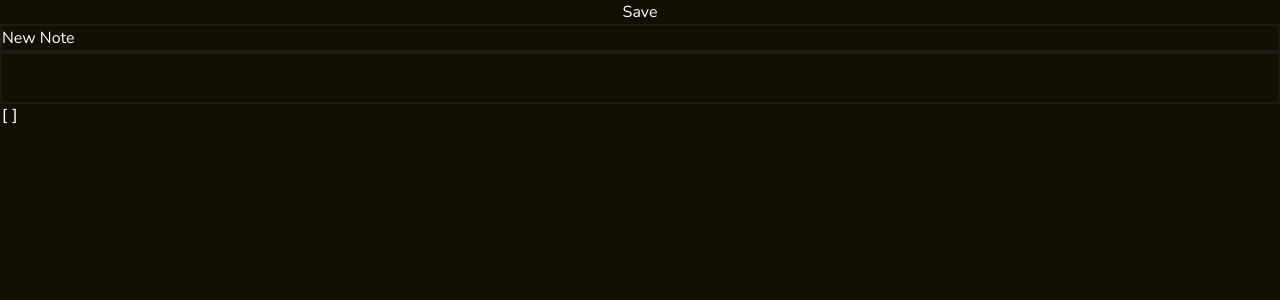
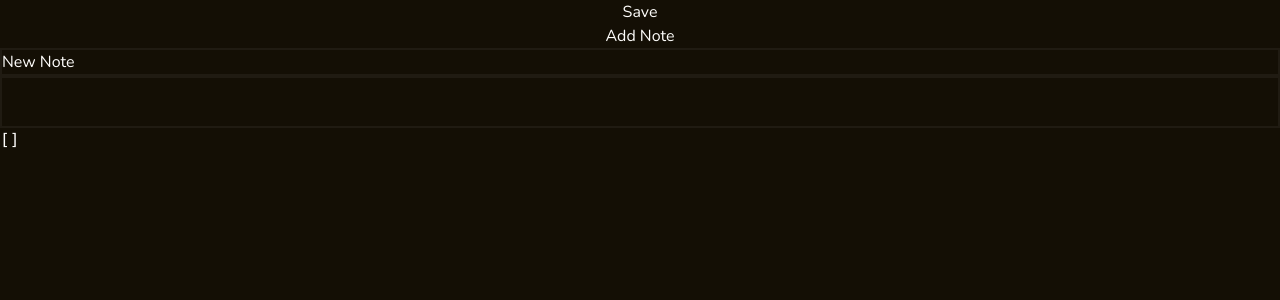
Before and after one commit to dmm22/notes, a React (Vite) app: page / in a window 1280 px wide. Shown: the top 300 px of the page. Built offline with nearby package versions, Linux system fonts and the light colour scheme.

Commit message:
Add function create new notes

```diff
--- a/src/components/NoteEditor.tsx
+++ b/src/components/NoteEditor.tsx
@@ -2,13 +2,14 @@ import { useContext } from "react"
 import { NoteContext } from "../contexts/NoteContext"
 
 export default function NoteEditor() {
-  const { currentNote, editCurrentNote, saveCurrentNote, notes } =
+  const { currentNote, editCurrentNote, saveCurrentNote, notes, addNote } =
     useContext(NoteContext)
   const { title, body } = currentNote
 
   return (
     <section className="text-text flex flex-col">
       <button onClick={saveCurrentNote}>Save</button>
+      <button onClick={addNote}>Add Note</button>
       <input
         onChange={e => editCurrentNote("title", e.target.value)}
         value={title}
--- a/src/contexts/NoteContext.tsx
+++ b/src/contexts/NoteContext.tsx
@@ -2,10 +2,11 @@ import { createContext, useState } from "react"
 import Note from "../types/Note"
 
 interface NoteContextInterface {
-  note: Note[]
+  notes: Note[]
   currentNote: Note
   editCurrentNote: (property: "title" | "body", newValue: string) => void
   saveCurrentNote: () => void
+  addNote: () => void
 }
 
 export const NoteContext = createContext<NoteContextInterface>(
@@ -26,6 +27,12 @@ export default function NoteContextProvider({
 }) {
   const [notes, setNotes] = useState<Note[]>([])
   const [currentNote, setCurrentNote] = useState(blankNote())
+
+  function addNote() {
+    const newNote = blankNote()
+    setNotes(notes => [newNote, ...notes])
+    setCurrentNote(newNote)
+  }
 
   function editCurrentNote(property: "title" | "body", newValue: string) {
     setCurrentNote(currentNote => ({ ...currentNote, [property]: newValue }))
@@ -58,6 +65,7 @@ export default function NoteContextProvider({
         currentNote,
         editCurrentNote,
         saveCurrentNote,
+        addNote,
       }}
     >
       {children}
```
